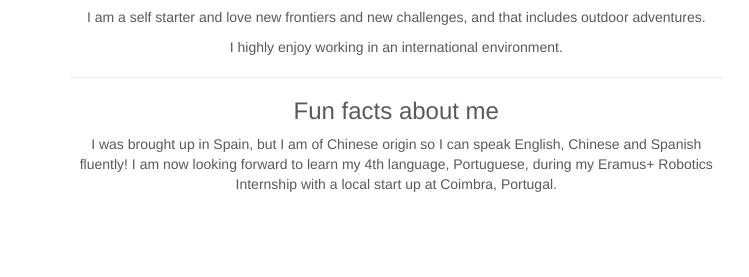
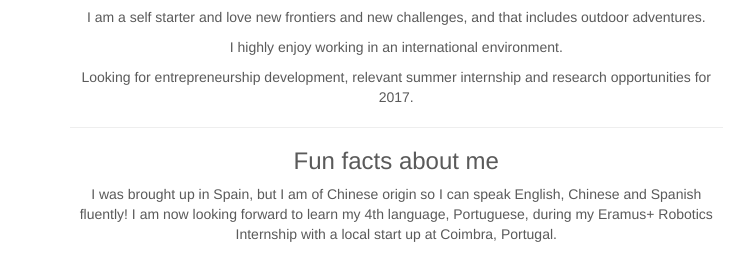
Before and after one commit to FinnZC/finnzc.github.io, a plain HTML site: page index.html in a window 1280 px wide. Shown: the part 1012-1289 px from the top of the page, 0-749 px from the left. Drawn offline with Linux system fonts and the light colour scheme.

Commit message:
Small Edit
Profile

```diff
--- a/index.html
+++ b/index.html
@@ -168,6 +168,9 @@
           </p>
           <p>I am a self starter and love new frontiers and new challenges, and that includes outdoor adventures.</p>
           <p> I highly enjoy working in an international environment.</p>
+          <p>
+            Looking for entrepreneurship development, relevant summer internship and research opportunities for 2017.
+          </p>
           <hr>
           <h3>Fun facts about me</h3>
           <p>I was brought up in Spain, but I am of Chinese origin so I can speak English, Chinese and Spanish fluently! I am now looking forward to learn my 4th language, Portuguese, during my Eramus+ Robotics Internship with a local start up at Coimbra, Portugal.</p>
```
